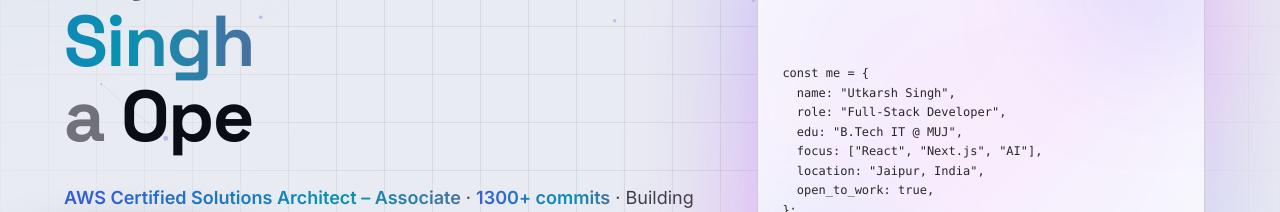
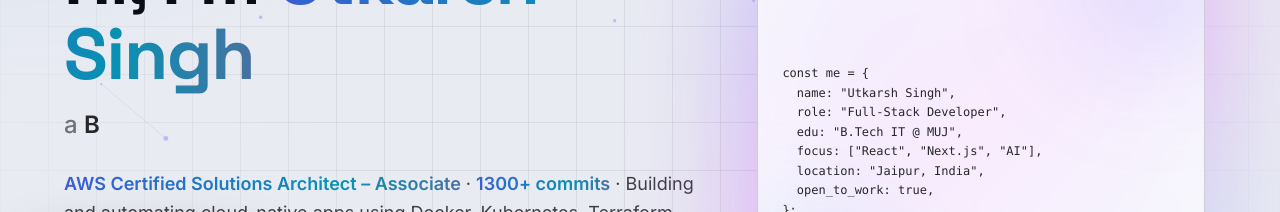
Before and after one commit to UtkarshSingh-06/Portfolio, a Next.js app: page / in a window 1280 px wide. Shown: the part 332-544 px from the top of the page. Built offline with nearby package versions, Linux system fonts and the light colour scheme; no server answers.

Commit message:
Refine hero hierarchy with focused name and subtler role animation.
Keep the typing effect while moving role text into a smaller subtitle beneath the name so the personal brand stays visually dominant.

```diff
--- a/src/components/sections/hero-section.tsx
+++ b/src/components/sections/hero-section.tsx
@@ -4,9 +4,16 @@ import { useEffect, useState } from "react";
 import { motion } from "framer-motion";
 import { ArrowRight, Download, Mail } from "lucide-react";
 import { FaGithub, FaLinkedin } from "react-icons/fa6";
-import { siteConfig, typedRoles } from "@/data/site";
+import { siteConfig } from "@/data/site";
 import { fadeUp, staggerContainer } from "@/lib/animations";
 import { scrollToSection } from "@/lib/utils";
+
+const heroRoles = [
+  "Full-Stack Developer",
+  "Backend Engineer",
+  "Cloud & DevOps Engineer",
+  "Open Source Contributor",
+];
 
 function useTyped(words: string[], typeSpeed = 70, deleteSpeed = 40, hold = 1400) {
   const [text, setText] = useState("");
@@ -39,7 +46,7 @@ function useTyped(words: string[], typeSpeed = 70, deleteSpeed = 40, hold = 1400
 }
 
 export function HeroSection() {
-  const typed = useTyped(typedRoles);
+  const typed = useTyped(heroRoles);
 
   return (
     <section
@@ -79,13 +86,18 @@ export function HeroSection() {
           >
             Hi, I&apos;m{" "}
             <span className="gradient-text">{siteConfig.name}</span>
-            <br />
-            <span className="text-zinc-500 dark:text-zinc-500">
-              a&nbsp;
-              <span className="text-foreground">{typed}</span>
-              <span className="caret h-[0.9em] align-[-0.12em]" />
+          </motion.h1>
+
+          <motion.p
+            variants={fadeUp}
+            className="-mt-3 text-lg font-medium text-zinc-500 dark:text-zinc-400 sm:text-xl md:text-2xl"
+          >
+            a{" "}
+            <span className="font-semibold text-zinc-800 dark:text-zinc-100">
+              {typed}
             </span>
-          </motion.h1>
+            <span className="caret h-[0.9em] align-[-0.12em]" />
+          </motion.p>
 
           <motion.p
             variants={fadeUp}
```
